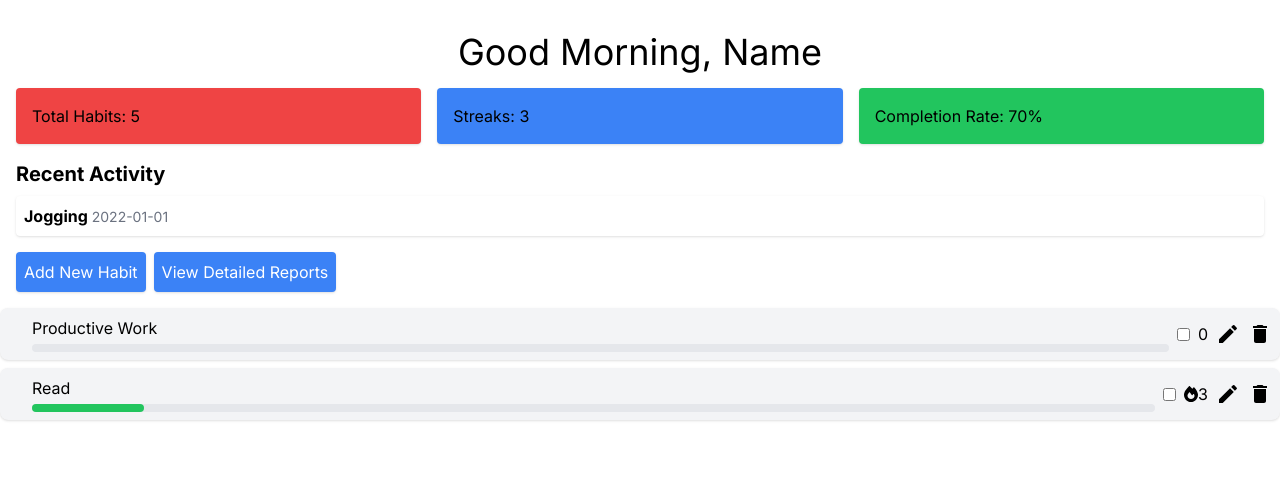
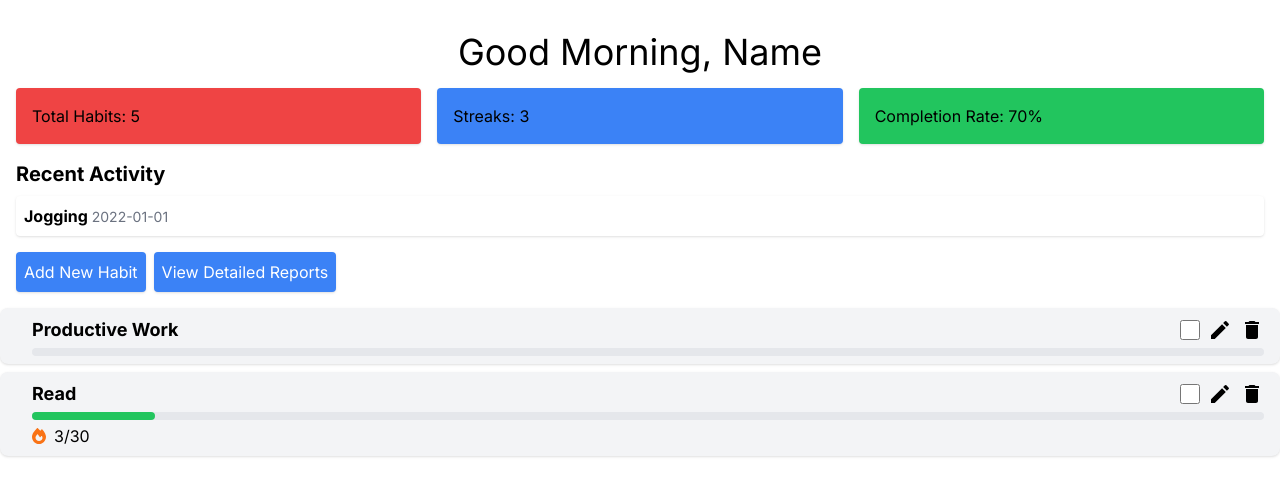
Before and after one commit to icycoldveins/habit_tracker, a Next.js app: page / in a window 1280 px wide. Shown: the top 496 px of the page. Built offline with nearby package versions, Linux system fonts and the light colour scheme.

Commit message:
changed alignment of icons

```diff
--- a/src/app/HabitList.tsx
+++ b/src/app/HabitList.tsx
@@ -102,46 +102,16 @@ const HabitList = () => {
           className="flex items-center p-2 bg-gray-100 rounded-lg mb-2 shadow"
         >
           <div className={`w-4 h-full ${habit.color}`} />
-          <div className="flex-grow flex items-center px-2">
-            {editingId === habit.id ? (
-              <div className="flex flex-col">
-                <input
-                  type="text"
-                  value={editTitle}
-                  onChange={(e) => handleTitleChange(e, habit.id)}
-                  onBlur={() => handleBlur(habit.id)}
-                  className="bg-gray-100 outline-none"
-                  autoFocus
-                />
-                <input
-                  type="text"
-                  value={editGoal}
-                  onChange={(e) => handleGoalChange(e, habit.id)}
-                  onBlur={() => handleBlur(habit.id)}
-                  className="bg-gray-100 outline-none mt-1"
-                />
-              </div>
-            ) : (
-              <div className="flex flex-col w-full">
-                <span>{habit.title}</span>
-                <div className="w-full h-2 bg-gray-200 rounded mt-1">
-                  <div
-                    style={{ width: `${(habit.progress / habit.goal) * 100}%` }}
-                    className="h-2 bg-green-500 rounded"
-                  />
-                </div>
-              </div>
-            )}
-          </div>
+          <div className="flex-grow flex flex-col px-2">
+            <div className="flex items-center justify-between">
+              <span className="text-lg font-bold">{habit.title}</span>
               <div className="flex items-center">
                 <input
                   type="checkbox"
                   checked={habit.completed}
                   onChange={() => toggleCompletion(habit.id)}
-              className="mr-2" // Add right margin
+                  className="form-checkbox h-5 w-5"
                 />
-            {habit.progress > 1 && <FontAwesomeIcon icon={faFire} />}
-            <span>{habit.progress}</span>
                 <EditIcon
                   className="text-lg ml-2 cursor-pointer"
                   onClick={() => openModal(habit)}
@@ -150,6 +120,28 @@ const HabitList = () => {
                   className="text-lg ml-2 cursor-pointer"
                   onClick={() => deleteHabit(habit.id)}
                 />
+              </div>
+            </div>
+            <div className="w-full bg-gray-200 rounded mt-1">
+              <div
+                style={{ width: `${(habit.progress / habit.goal) * 100}%` }}
+                className="h-2 bg-green-500 rounded"
+              />
+            </div>
+            {habit.progress > 0 && (
+              <div className="flex items-center mt-1">
+                <FontAwesomeIcon
+                  icon={faFire}
+                  className="text-orange-500 mr-2"
+                />
+                <span>
+                  {habit.progress}/{habit.goal}
+                </span>
+              </div>
+            )}
+          </div>
+        </div>
+      ))}
       {isModalOpen && currentHabit && (
         <Modal
           habit={currentHabit}
@@ -158,9 +150,6 @@ const HabitList = () => {
         />
       )}
     </div>
-        </div>
-      ))}
-    </div>
   );
 };
 
```
Lines whose indentation alone changed are shown as unchanged.
